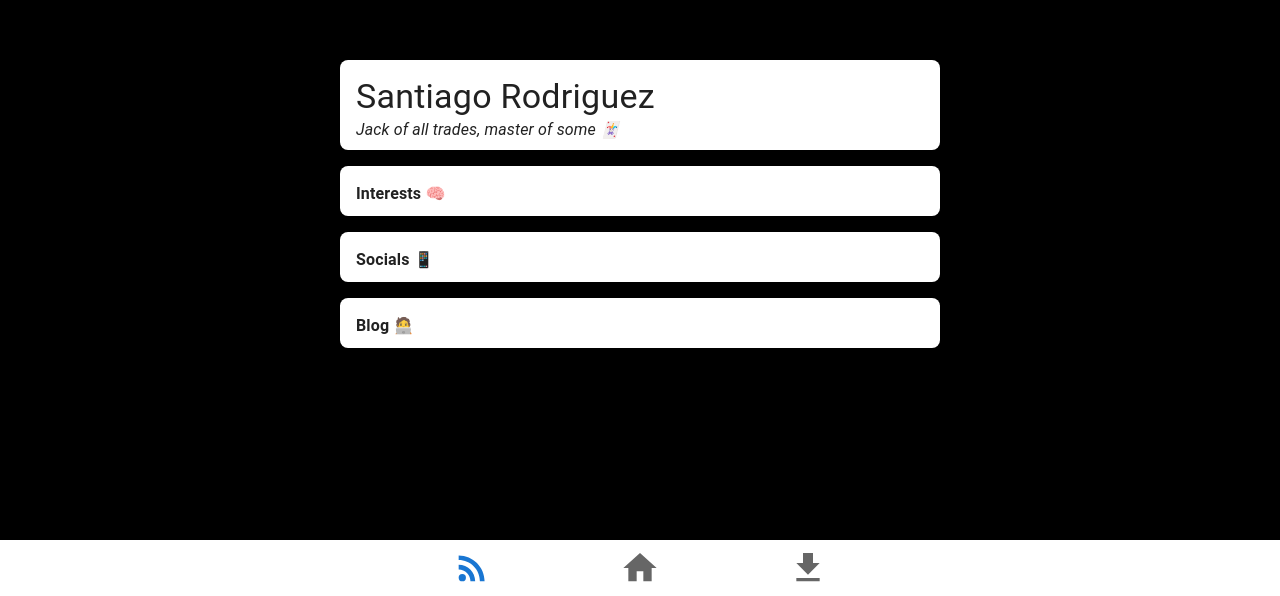
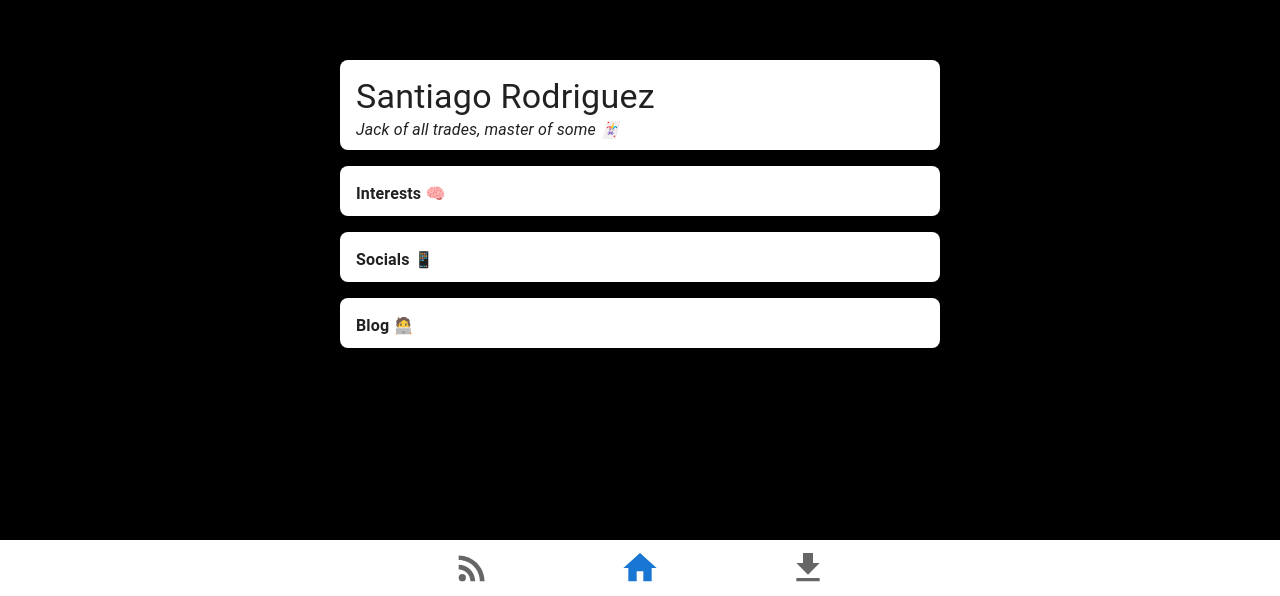
Before and after one commit to svntii/portfolio, a Next.js app: page / in a window 1280 px wide. Shown: the part 204-800 px from the top of the page. Built offline with nearby package versions, Linux system fonts and the light colour scheme.

Commit message:
ui fix for nav

```diff
--- a/src/components/bNav.jsx
+++ b/src/components/bNav.jsx
@@ -1,4 +1,4 @@
-import React, { useState } from 'react';
+import React, { useState, useEffect } from 'react';
 import Box from '@mui/material/Box';
 import BottomNavigation from '@mui/material/BottomNavigation';
 import BottomNavigationAction from '@mui/material/BottomNavigationAction';
@@ -6,10 +6,25 @@ import HomeIcon from '@mui/icons-material/Home';
 import RssFeedIcon from '@mui/icons-material/RssFeed';
 import Link from 'next/link';
 import GetAppIcon from '@mui/icons-material/GetApp';
+import { useRouter } from 'next/router';
 
 
 export function BottomNav() {
-    const [value, setValue] = useState(0);
+    const router = useRouter();
+    const [value, setValue] = useState(getInitialValue(router.pathname));
+    useEffect(() => {
+        setValue(getInitialValue(router.pathname));
+    }, [router.pathname]);
+
+    function getInitialValue(path) {
+        if (path === '/blog' || path.startsWith('/blog/')) {
+            return 0;
+        } else if (path === '/') {
+            return 1;
+        } else {
+            return 0;
+        }
+    }
 
     return (
         <Box sx={{ width: '100%', position: 'fixed', bottom: 0 }}>
```
